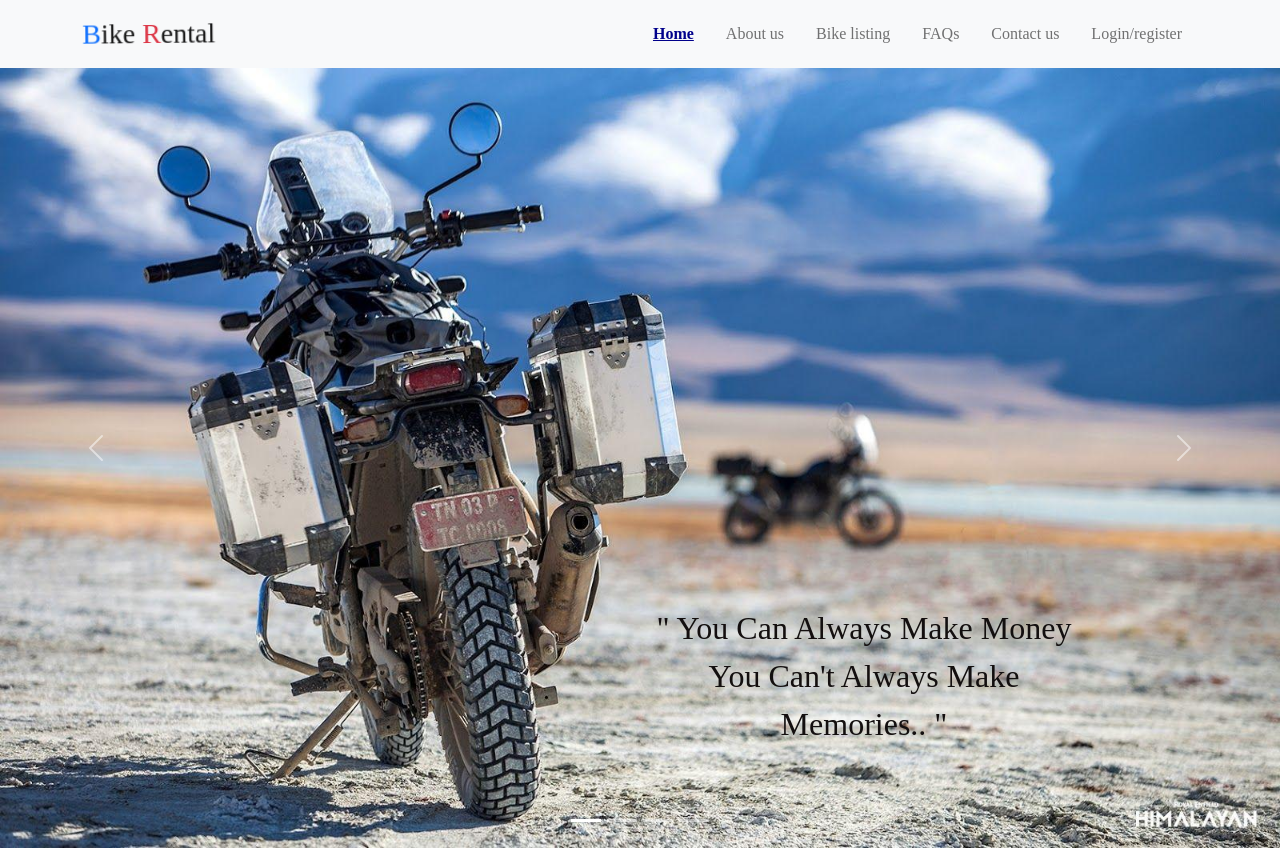
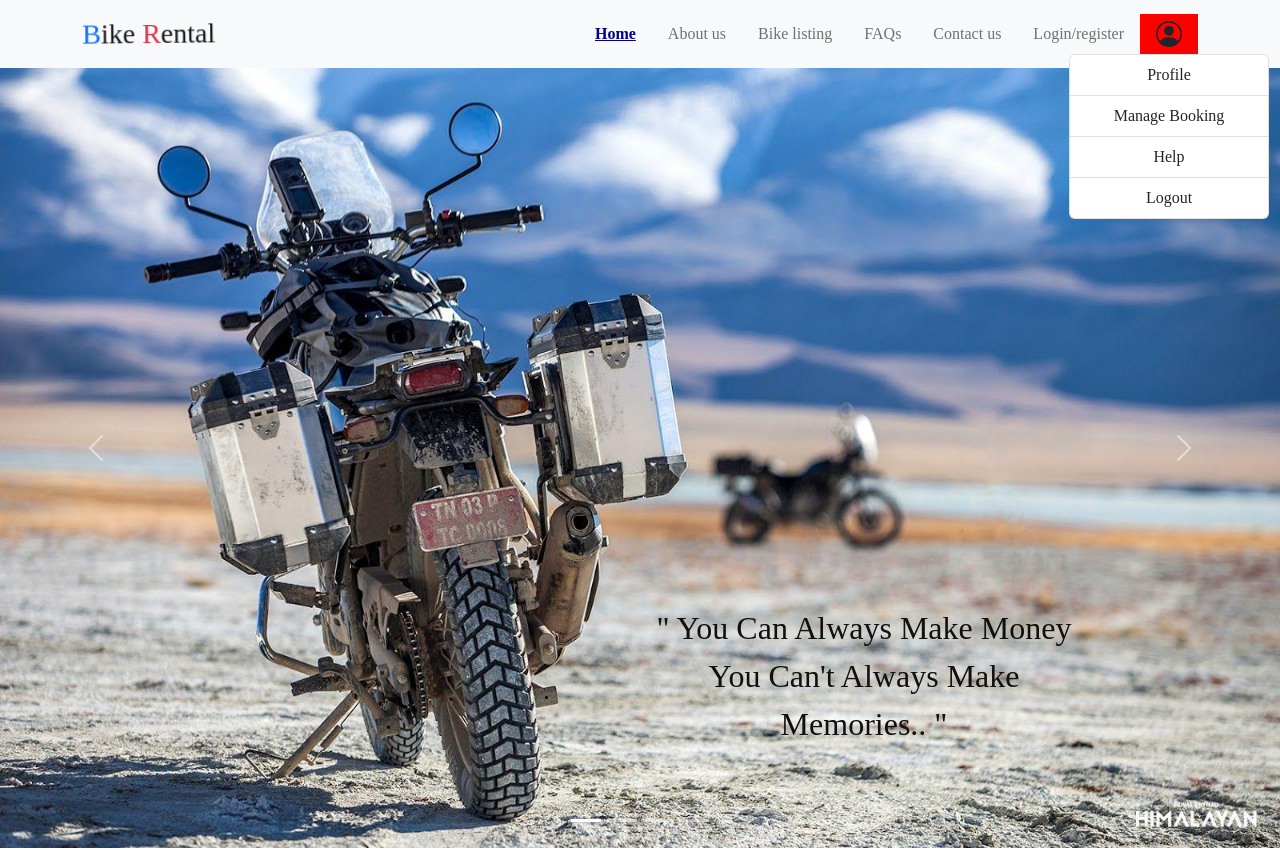
Before and after one commit to pushpendra-sapkale-dev/bike_rental_ui, a React (Create React App) app: page / in a window 1280 px wide. Shown: the top 850 px of the page. Built offline with nearby package versions, Linux system fonts and the light colour scheme; some icons are missing.

Commit message:
added profile logo in dashboard

```diff
--- a/src/components/Navigator.js
+++ b/src/components/Navigator.js
@@ -1,5 +1,6 @@
 import React from 'react';
 import { NavLink } from 'react-router-dom';
+import { ProfileLogo } from './ProfileLogo';
 import '../styles/navigators.css';
 import * as auth from '../services/authService';
 
@@ -80,6 +81,7 @@ export const Navigator = () => {
                 <a className="nav-link px-3" href="/#" data-bs-toggle="modal" data-bs-target="#login">Login/register</a>
                 <span></span>
               </li>
+              <ProfileLogo />
             </ul>
           </div>
         </div>
--- /dev/null
+++ b/src/components/ProfileLogo.js
@@ -0,0 +1,42 @@
+import React from 'react';
+import * as auth from '../services/authService';
+
+export const ProfileLogo = () => {
+    return (
+        <li style={{
+            position: 'relative',
+            background: 'red'
+        }} className="nav-item d-flex align-items-center justify-content-center">
+            <svg className='mx-3' xmlns="http://www.w3.org/2000/svg" width="26" height="26" fill="currentColor" viewBox="0 0 16 16">
+                <path d="M11 6a3 3 0 1 1-6 0 3 3 0 0 1 6 0z" />
+                <path d="M0 8a8 8 0 1 1 16 0A8 8 0 0 1 0 8zm8-7a7 7 0 0 0-5.468 11.37C3.242 11.226 4.805 10 8 10s4.757 1.225 5.468 2.37A7 7 0 0 0 8 1z" />
+            </svg>
+            <div style={{
+                position: 'absolute',
+                height: '30px',
+                top: '100%',
+                width: '200px'
+            }}>
+                <div className="list-group">
+                    <a
+                        href
+                        className="list-group-item list-group-item-action"
+                        aria-current="true"
+                    >
+                        Profile
+                    </a>
+                    <a href className="list-group-item list-group-item-action">
+                        Manage Booking
+                    </a>
+                    <a href className="list-group-item list-group-item-action">
+                        Help
+                    </a>
+                    <a onClick={auth.logOut} href className="list-group-item list-group-item-action">
+                        Logout
+                    </a>
+                </div>
+
+            </div>
+        </li>
+    )
+}
--- a/src/services/authService.js
+++ b/src/services/authService.js
@@ -64,5 +64,6 @@ function signUpCheck(obj, modalSignUpCloseBtn, event) {
 export {
     loginCheck,
     signUpCheck,
-    loginCheckOnly
+    loginCheckOnly,
+    logOut
 }
```
